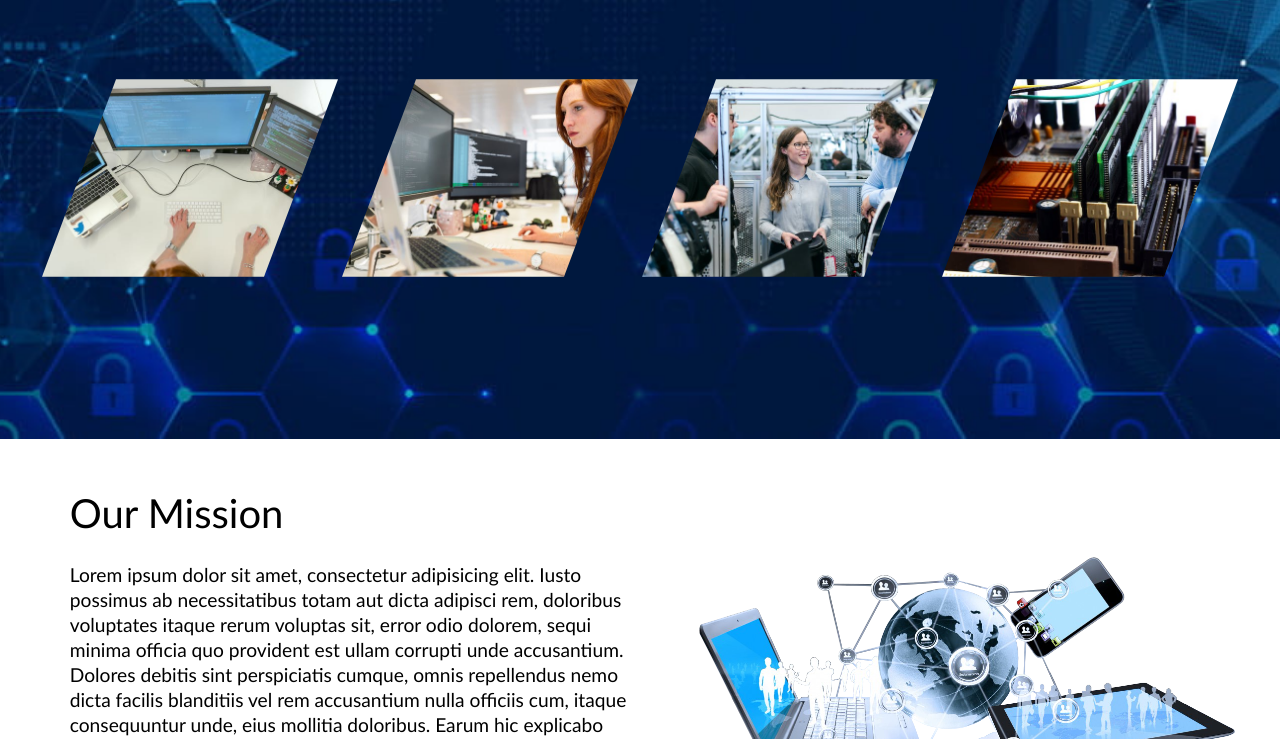
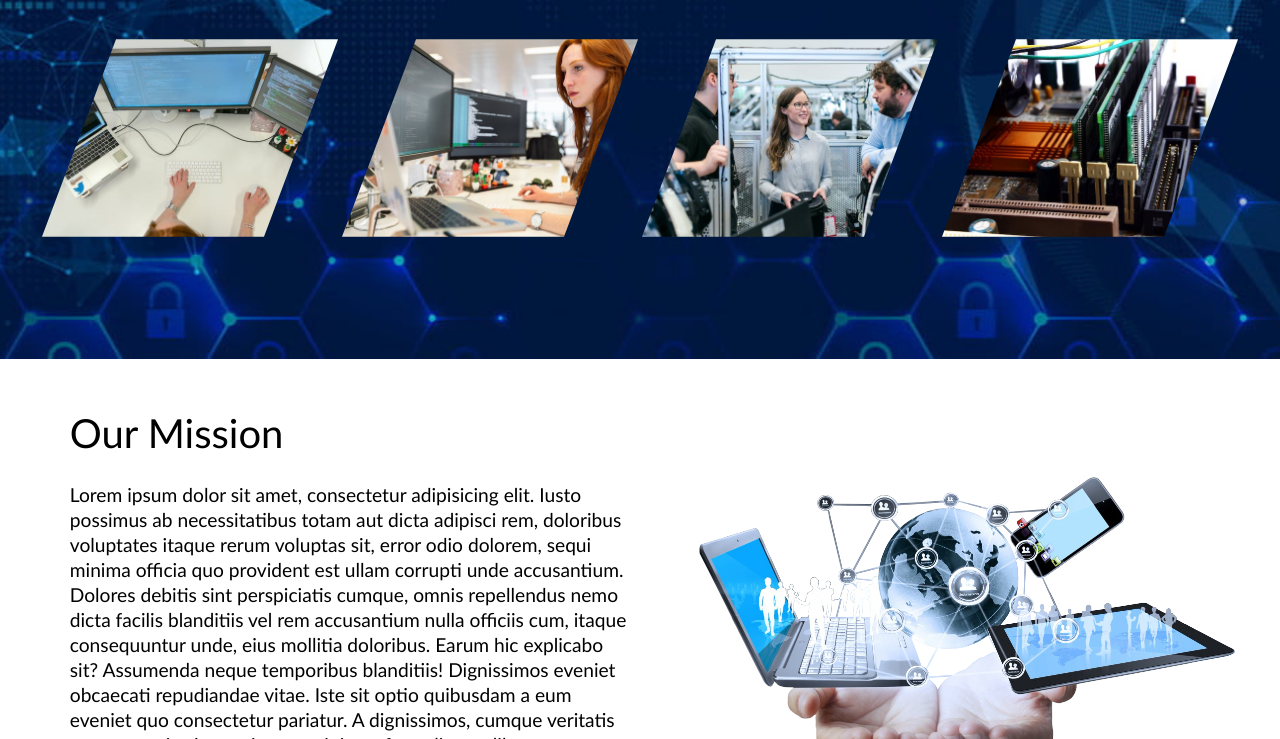
Before and after one commit to geraldandrews/Techpros-Website, a plain HTML site: page index.html in a window 1280 px wide. Shown: the part 441-1180 px from the top of the page. Drawn offline with Linux system fonts and the light colour scheme.

Commit message:
Update style.css

```diff
--- a/style.css
+++ b/style.css
@@ -213,6 +213,7 @@ header {
     flex-direction: column;
     justify-content: center;
     align-items: center;
+    height: calc(100vh - 80px);
 }
 
 header h1, h3 {
```
